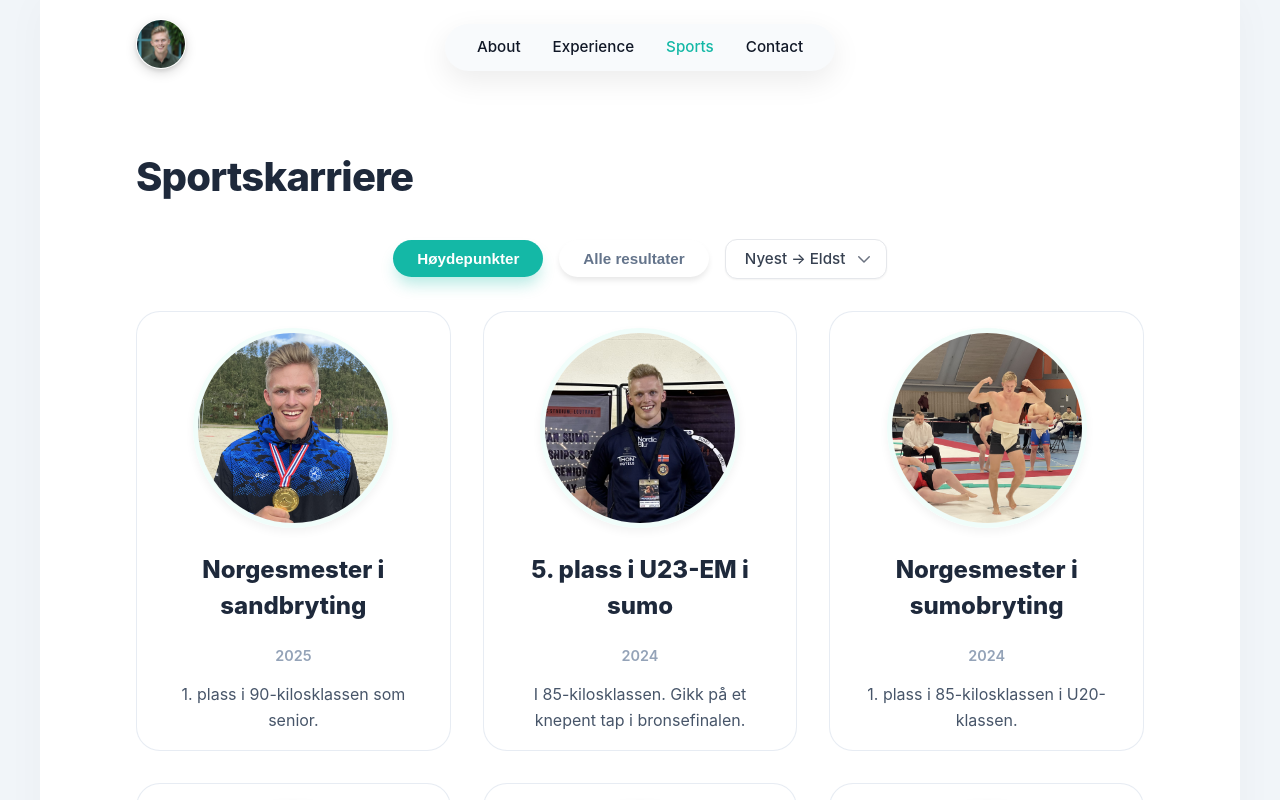
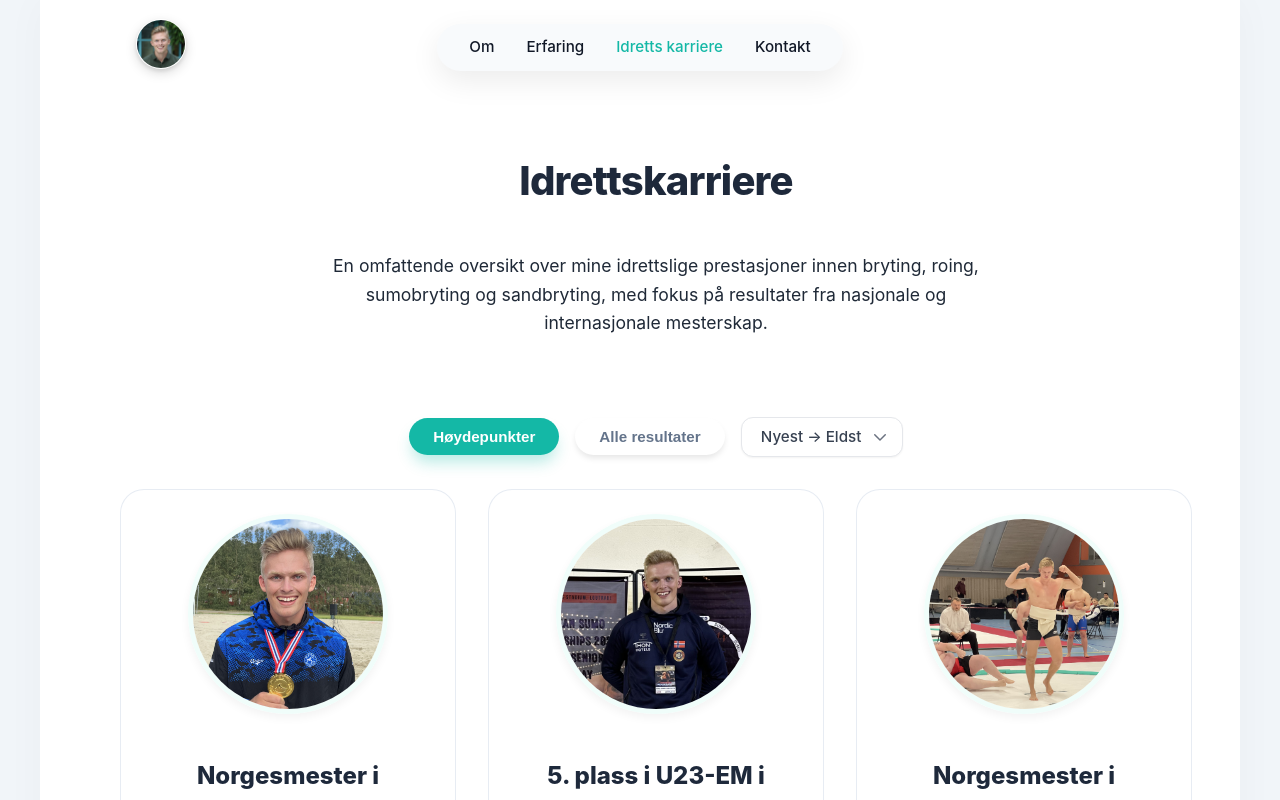
Before and after one commit to henrikck/CVNettside, a React (Vite) app: page /#/SportsCareer in a window 1280 px wide. Shown: the top 800 px of the page. Built offline with nearby package versions, Linux system fonts and the light colour scheme.

Commit message:
Lagt til lazy og endret tekst

```diff
--- a/src/components/ExperienceCard.jsx
+++ b/src/components/ExperienceCard.jsx
@@ -1,12 +1,11 @@
 import "./ExperienceCard.css";
-
 
 export function ExperienceCard({ experience }) {
 
   return (
     <div className="experience-card">
 
-      <img src={experience.img} alt={experience.title} />
+      <img src={experience.img} alt={experience.title} loading="lazy" />
 
       <h2>{experience.title}</h2>
 
--- a/src/components/Navbar.jsx
+++ b/src/components/Navbar.jsx
@@ -13,10 +13,10 @@ export function Navbar() {
       </div>
 
       <div className="navbar-pill">
-        <NavLink to="/About" className="nav-item">About</NavLink>
-        <NavLink to="/Experience" className="nav-item">Experience</NavLink>
-        <NavLink to="/SportsCareer" className="nav-item">Sports</NavLink>
-        <NavLink to="/Contact" className="nav-item">Contact</NavLink>
+        <NavLink to="/About" className="nav-item">Om</NavLink>
+        <NavLink to="/Experience" className="nav-item">Erfaring</NavLink>
+        <NavLink to="/SportsCareer" className="nav-item">Idretts karriere</NavLink>
+        <NavLink to="/Contact" className="nav-item">Kontakt</NavLink>
       </div>
     </nav>
   );
--- a/src/components/SportsCard.css
+++ b/src/components/SportsCard.css
@@ -1,21 +1,74 @@
-/* GRID FOR SPORT - Gjør boksene smalere ved å senke min-width */
+/* Container for hele sport-seksjonen */
+.sports-section {
+  display: flex;
+  flex-direction: column;
+  align-items: center;
+  padding: 4rem 1rem;
+  width: 100%;
+}
+
+.sports-container {
+  max-width: 1200px;
+  width: 100%;
+  display: flex;
+  flex-direction: column;
+  align-items: center;
+}
+
+/* Tittel-styling - Sentrert */
+.sports-section h1 {
+  font-size: 2.5rem;
+  font-weight: 800;
+  color: #1e293b;
+  margin-bottom: 1.5rem;
+  text-align: center;
+}
+
+/* Undertittel - sentrert */
+.section-subtitle {
+  text-align: center;
+  margin-left: auto;
+  margin-right: auto;
+  margin-bottom: 3rem;
+  max-width: 700px;
+  color: var(--text-muted);
+  font-size: 1.1rem;
+  line-height: 1.6;
+}
+
+/* GRID FOR SPORT */
 .sports-grid {
   display: grid;
-  /* Vi senker minmax fra 320px til 280px for å få smalere kort og flere i bredden */
   grid-template-columns: repeat(auto-fit, minmax(280px, 1fr));
   gap: 2rem;
   width: 100%;
-  max-width: 1200px;
-  margin: 0 auto;
+  justify-items: center; /* Sentrerer kortene i selve rutenettet */
 }
 
-/* SPORT-KORT - "Finer" design og lik hover som Experience */
+/* ANIMASJON: Fade inn effekt */
+@keyframes fadeInUp {
+  from {
+    opacity: 0;
+    transform: translateY(20px);
+  }
+  to {
+    opacity: 1;
+    transform: translateY(0);
+  }
+}
+
+.animate-in {
+  opacity: 0;
+  animation: fadeInUp 0.6s ease-out forwards;
+}
+
+/* SPORT-KORT */
 .sports-card {
   background: #ffffff;
   border-radius: 24px;
-  padding: 1rem 1.5rem;
+  padding: 1.5rem;
   text-align: center;
-  border: 1px solid rgba(226, 232, 240, 0.8); /* Samme border som Experience */
+  border: 1px solid rgba(226, 232, 240, 0.8);
   transition: all 0.4s ease;
   display: flex;
   flex-direction: column;
@@ -24,30 +77,29 @@
   box-sizing: border-box;
 }
 
-/* HOVER-EFFEKT - Nå med teal farge og samme bevegelse */
 .sports-card:hover {
   transform: translateY(-10px);
   box-shadow: 0 20px 25px -5px rgba(0, 0, 0, 0.1);
-  border-color: #14b8a6; /* Samme farge som Experience */
+  border-color: #14b8a6;
 }
 
-/* STØRRE SIRKULÆRT BILDE */
+/* SIRKULÆRT BILDE */
 .sports-card img {
-  width: 190px; /* Økt fra 160px */
-  height: 190px; /* Økt fra 160px */
+  width: 190px;
+  height: 190px;
   border-radius: 50%;
   object-fit: cover;
   margin-bottom: 1.5rem;
-  border: 5px solid #f0fdfa; /* Tykkere ramme rundt bildet */
+  border: 5px solid #f0fdfa;
   box-shadow: 0 4px 10px rgba(0, 0, 0, 0.05);
   transition: transform 0.4s ease;
 }
 
-/* TEKST I SPORT-KORT */
+/* TEKST I KORT */
 .sports-card h2 {
   font-size: 1.5rem;
   color: #1e293b;
-  margin: 0 0 0.4rem 0;
+  margin-bottom: 0.4rem;
   font-weight: 800;
 }
 
--- a/src/components/SportsCard.jsx
+++ b/src/components/SportsCard.jsx
@@ -1,15 +1,14 @@
 import "./SportsCard.css";
 
 export function SportsCard({ sport }) {
-
   return (
     <div className="sports-card">
-      <img src={sport.img} alt={sport.title} />
+      {/* loading="lazy" sørger for at bildene lastes kun når de trengs */}
+      <img src={sport.img} alt={sport.title} loading="lazy" />
 
       <h2>{sport.title}</h2>
       <p className="year">{sport.year}</p>
       <p className="desc">{sport.desc}</p>
     </div>
   );
-
 }
--- a/src/pages/SportsCareer.jsx
+++ b/src/pages/SportsCareer.jsx
@@ -27,176 +27,35 @@ import sumoNm from "../assets/sports/SumoNM2024.jpeg";
 
 export function SportsCareer() {
   const sports = [
-    {
-      title: "Norgesmester i sandbryting",
-      desc: "1. plass i 90-kilosklassen som senior.",
-      img: nm2025Sand,
-      year: "2025",
-      type: "Sandbryting",
-      big: "yes",
-    },
-    {
-      title: "10. plass i ro-NM",
-      desc: "I klassen 8+ (8 stk ror med 1 åre). Deltok også i klassen 2x (2 stk ror med 2 årer).",
-      img: snm2025Lag,
-      year: "2025",
-      type: "Roing",
-      big: "no",
-    },
-    {
-      title: "7. plass i Student-NM",
-      desc: "I klassen 8+ (8 stk ror med 1 åre). Dette var også min første regatta.",
-      img: snm2025,
-      year: "2025",
-      type: "Roing",
-      big: "no",
-    },
-    {
-      title: "4. plass i innendørs Student-NM",
-      desc: "4 * 500 meter stafett. Kun noen tiendeler fra 3. plassen.",
-      img: snm2025Innen,
-      year: "2025",
-      type: "Roing",
-      big: "no",
-    },
-    {
-      title: "5. plass i U23-EM i sumo",
-      desc: "I 85-kilosklassen. Gikk på et knepent tap i bronsefinalen.",
-      img: sumoEm,
-      year: "2024",
-      type: "Sumobryting",
-      big: "yes",
-    },
-    {
-      title: "Norgesmester i sumobryting",
-      desc: "1. plass i 85-kilosklassen i U20-klassen.",
-      img: sumoNm,
-      year: "2024",
-      type: "Sumobryting",
-      big: "yes",
-    },
-    {
-      title: "5. plass i U20 Nordisk",
-      desc: "I 87-kilosklassen som U20.",
-      img: bryteImg1,
-      year: "2023",
-      type: "Bryting",
-      big: "no",
-    },
-    {
-      title: "3. plass i Rosny Cup",
-      desc: "Deltok på vegne av landslaget i et internasjonalt stevne i Frankrike.",
-      img: rosneyImg,
-      year: "2023",
-      type: "Bryting",
-      big: "no",
-    },
-    {
-      title: "Norgesmester i bryting",
-      desc: "1. plass i 87-kilosklassen som U20.",
-      img: nm2023Junior,
-      year: "2023",
-      type: "Bryting",
-      big: "yes",
-    },
-    {
-      title: "4. plass i Senior-NM",
-      desc: "Knepent tap i semifinalen.",
-      img: nm2023Senior,
-      year: "2023",
-      type: "Bryting",
-      big: "no",
-    },
-    {
-      title: "Norgesmester i bryting",
-      desc: "1. plass i 87-kilosklassen som U20.",
-      img: nm2022Junior,
-      year: "2022",
-      type: "Bryting",
-      big: "yes",
-    },
-    {
-      title: "5. plass i U20 Nordisk",
-      desc: "I 77-kilosklassen som U20.",
-      img: bryteImg3,
-      year: "2022",
-      type: "Bryting",
-      big: "no",
-    },
-    {
-      title: "5. plass i Senior-NM",
-      desc: "Deltok i 77-kilosklassen som var den største vekta på stevnet.",
-      img: nm2021Senior,
-      year: "2021",
-      type: "Bryting",
-      big: "no",
-    },
-    {
-      title: "3. plass i Mälarcupen",
-      desc: "3. plass i 80-kilosklassen i Nord-Europas største brytestevne.",
-      img: malarImg,
-      year: "2021",
-      type: "Bryting",
-      big: "yes",
-    },
-    {
-      title: "3. plass i Ungdoms-NM",
-      desc: "3. plass i 80-kilosklassen som U18.",
-      img: nm2021Ungdom,
-      year: "2021",
-      type: "Bryting",
-      big: "no",
-    },
-    {
-      title: "2. plass i lagkamp",
-      desc: "Landslagsdebut i 80-kilosklassen, der Norge fikk 2. plass.",
-      img: lagkampImg,
-      year: "2020",
-      type: "Bryting",
-      big: "no",
-    },
-    {
-      title: "1. plass i Kolbotn Cup",
-      desc: "1. plass i 75-kilosklassen som G15.",
-      img: kolbotnImg,
-      year: "2019",
-      type: "Bryting",
-      big: "no",
-    },
-    {
-      title: "2. plass i NM",
-      desc: "2. plass i 57-kilosklassen som G15.",
-      img: nm2018,
-      year: "2018",
-      type: "Bryting",
-      big: "yes",
-    },
-    {
-      title: "Norgesmester i bryting",
-      desc: "1. plass i 50-kilosklassen som G12.",
-      img: nm2016,
-      year: "2016",
-      type: "Bryting",
-      big: "yes",
-    },
-    {
-      title: "2. plass i NM",
-      desc: "2. plass i 50-kilosklassen som G12.",
-      img: nm2015,
-      year: "2015",
-      type: "Bryting",
-      big: "yes",
-    }
+    { title: "Norgesmester i sandbryting", desc: "1. plass i 90-kilosklassen som senior.", img: nm2025Sand, year: "2025", type: "Sandbryting", big: "yes" },
+    { title: "10. plass i ro-NM", desc: "I klassen 8+ (8 stk ror med 1 åre). Deltok også i klassen 2x (2 stk ror med 2 årer).", img: snm2025Lag, year: "2025", type: "Roing", big: "no" },
+    { title: "7. plass i Student-NM", desc: "I klassen 8+ (8 stk ror med 1 åre). Dette var også min første regatta.", img: snm2025, year: "2025", type: "Roing", big: "no" },
+    { title: "4. plass i innendørs Student-NM", desc: "4 * 500 meter stafett. Kun noen tiendeler fra 3. plassen.", img: snm2025Innen, year: "2025", type: "Roing", big: "no" },
+    { title: "5. plass i U23-EM i sumo", desc: "I 85-kilosklassen. Gikk på et knepent tap i bronsefinalen.", img: sumoEm, year: "2024", type: "Sumobryting", big: "yes" },
+    { title: "Norgesmester i sumobryting", desc: "1. plass i 85-kilosklassen i U20-klassen.", img: sumoNm, year: "2024", type: "Sumobryting", big: "yes" },
+    { title: "5. plass i U20 Nordisk", desc: "I 87-kilosklassen som U20.", img: bryteImg1, year: "2023", type: "Bryting", big: "no" },
+    { title: "3. plass i Rosny Cup", desc: "Deltok på vegne av landslaget i et internasjonalt stevne i Frankrike.", img: rosneyImg, year: "2023", type: "Bryting", big: "no" },
+    { title: "Norgesmester i bryting", desc: "1. plass i 87-kilosklassen som U20.", img: nm2023Junior, year: "2023", type: "Bryting", big: "yes" },
+    { title: "4. plass i Senior-NM", desc: "Knepent tap i semifinalen.", img: nm2023Senior, year: "2023", type: "Bryting", big: "no" },
+    { title: "Norgesmester i bryting", desc: "1. plass i 87-kilosklassen som U20.", img: nm2022Junior, year: "2022", type: "Bryting", big: "yes" },
+    { title: "5. plass i U20 Nordisk", desc: "I 77-kilosklassen som U20.", img: bryteImg3, year: "2022", type: "Bryting", big: "no" },
+    { title: "5. plass i Senior-NM", desc: "Deltok i 77-kilosklassen som var den største vekta på stevnet.", img: nm2021Senior, year: "2021", type: "Bryting", big: "no" },
+    { title: "3. plass i Mälarcupen", desc: "3. plass i 80-kilosklassen i Nord-Europas største brytestevne.", img: malarImg, year: "2021", type: "Bryting", big: "yes" },
+    { title: "3. plass i Ungdoms-NM", desc: "3. plass i 80-kilosklassen som U18.", img: nm2021Ungdom, year: "2021", type: "Bryting", big: "no" },
+    { title: "2. plass i lagkamp", desc: "Landslagsdebut i 80-kilosklassen, der Norge fikk 2. plass.", img: lagkampImg, year: "2020", type: "Bryting", big: "no" },
+    { title: "1. plass i Kolbotn Cup", desc: "1. plass i 75-kilosklassen som G15.", img: kolbotnImg, year: "2019", type: "Bryting", big: "no" },
+    { title: "2. plass i NM", desc: "2. plass i 57-kilosklassen som G15.", img: nm2018, year: "2018", type: "Bryting", big: "yes" },
+    { title: "Norgesmester i bryting", desc: "1. plass i 50-kilosklassen som G12.", img: nm2016, year: "2016", type: "Bryting", big: "yes" },
+    { title: "2. plass i NM", desc: "2. plass i 50-kilosklassen som G12.", img: nm2015, year: "2015", type: "Bryting", big: "yes" }
   ];
 
   const [filter, setFilter] = useState("Big");
   const [sortOrder, setSortOrder] = useState("newest");
 
-  // Filtreringslogikk: Sjekker om vi skal vise kun 'big' eller 'all'
   const filterSports = sports
       .filter(sport => {
         if (filter === "Big") return sport.big === "yes";
-        return true; // Vis alle hvis filteret ikke er "Big"
+        return true;
       })
       .sort((a, b) => {
         return sortOrder === "newest"
@@ -205,9 +64,14 @@ export function SportsCareer() {
       });
 
   return (
-    <section className="experience-section">
-      <div className="experience-container">
-        <h1>Sportskarriere</h1>
+    <section className="sports-section">
+      <div className="sports-container">
+        <h1>Idrettskarriere</h1>
+
+        <p className="section-subtitle">
+          En omfattende oversikt over mine idrettslige prestasjoner innen bryting, roing,
+          sumobryting og sandbryting, med fokus på resultater fra nasjonale og internasjonale mesterskap.
+        </p>
 
         <div className="filters">
           <button
@@ -235,7 +99,13 @@ export function SportsCareer() {
 
         <div className="sports-grid">
           {filterSports.map((sport, index) => (
-            <SportsCard key={index} sport={sport} />
+            <div
+              key={index}
+              className="animate-in"
+              style={{ animationDelay: `${index * 0.1}s` }}
+            >
+              <SportsCard sport={sport} />
+            </div>
           ))}
         </div>
       </div>
```
Also changed, not shown: src/pages/Experience.jsx (+56 -44 lines).
